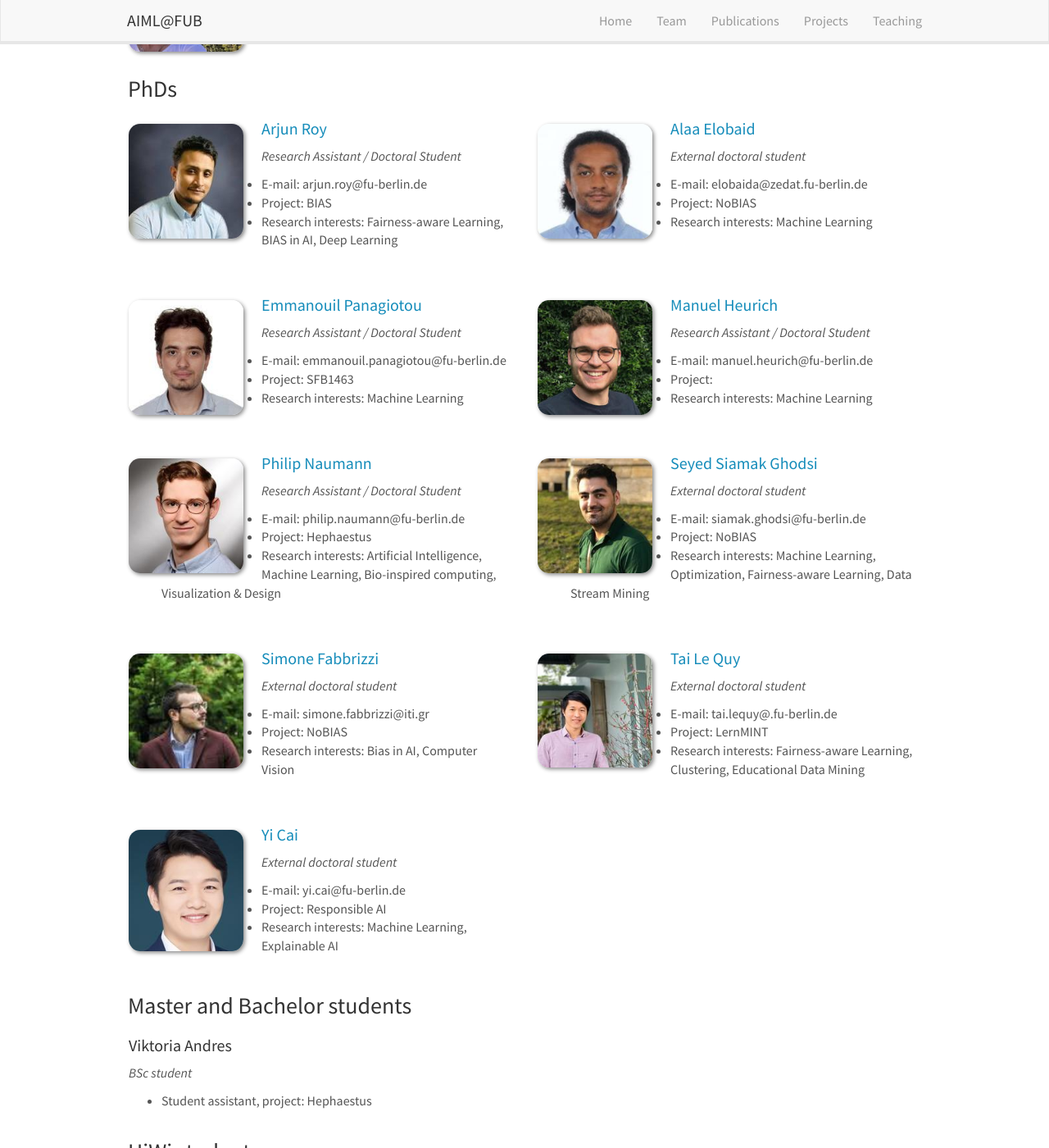
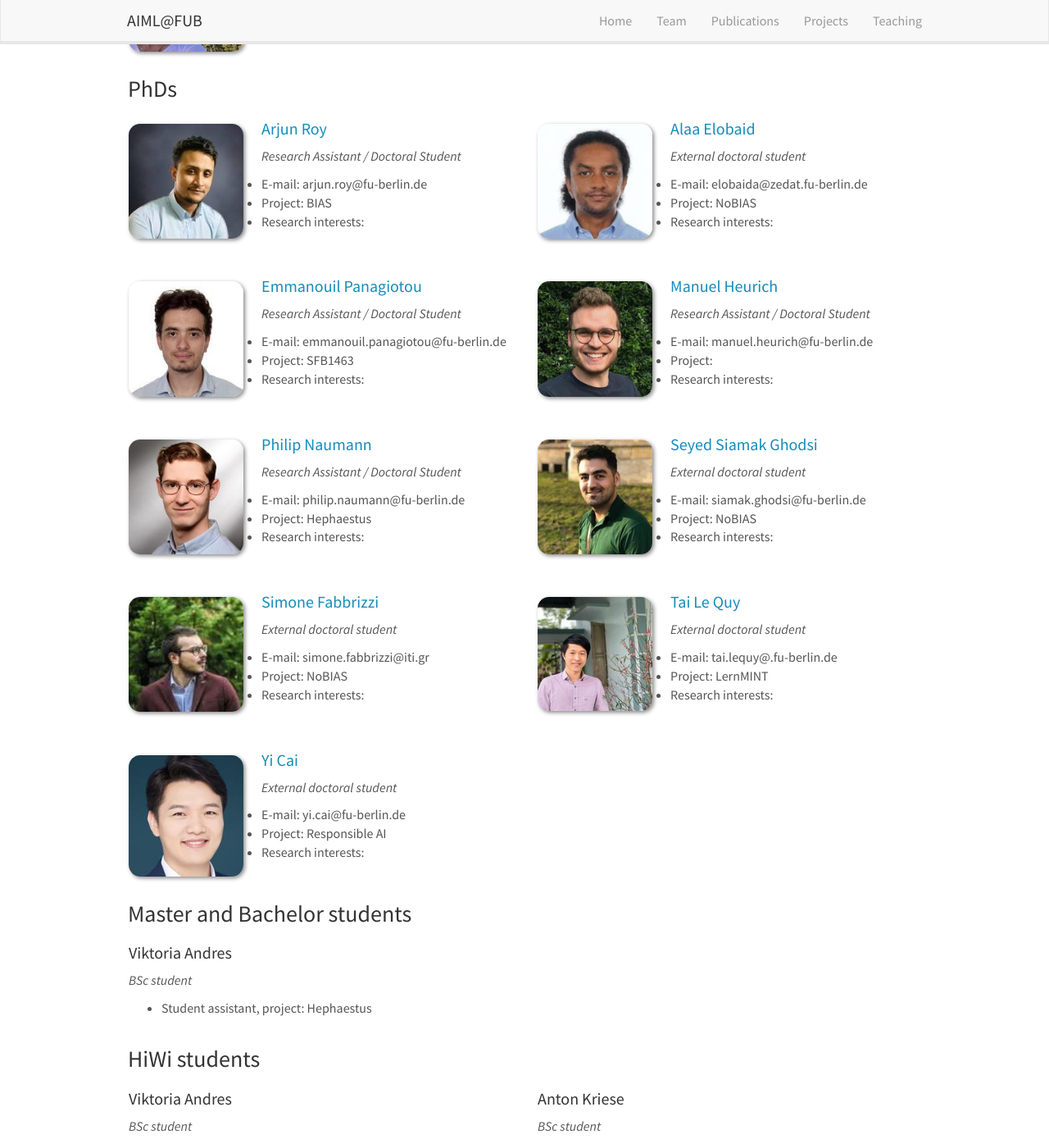
Before and after one commit to AIML-research/AIML-research.github.io, a Jekyll site: the page built from _pages/team.md, in a window 1280 px wide and 1400 px high, scrolled down 465 px. Shown: the whole window at 82% size. Built offline with Jekyll 4.4.1, drawn with Linux system fonts in a browser that asks for light colours; nearby versions of some CDN libraries.

Commit message:
Update phds.yml

```diff
--- a/_data/phds.yml
+++ b/_data/phds.yml
@@ -5,7 +5,6 @@
   number_educ: 0
   project: BIAS
   website:
-  interest: Fairness-aware Learning, BIAS in AI, Deep Learning
 
 - name: Alaa Elobaid
   photo: Alaa.jpg
@@ -14,7 +13,6 @@
   number_educ: 0
   project: NoBIAS
   website:
-  interest: Machine Learning
 
 - name: Emmanouil Panagiotou
   photo: Emmanouil.jpg
@@ -23,7 +21,6 @@
   number_educ: 0
   project: SFB1463
   website:
-  interest: Machine Learning
 
 - name: Manuel Heurich
   photo: Manuel.jpg
@@ -31,7 +28,6 @@
   email: manuel.heurich@fu-berlin.de
   number_educ: 0
   website:
-  interest: Machine Learning
 
 - name: Philip Naumann
   photo: Philip.jpg
@@ -40,7 +36,6 @@
   number_educ: 0
   project: Hephaestus
   website: "https://www.philipnaumann.com/"
-  interest: Artificial Intelligence, Machine Learning, Bio-inspired computing, Visualization & Design
 
 - name: Seyed Siamak Ghodsi
   photo: Siamak.jpg
@@ -49,7 +44,6 @@
   number_educ: 0
   project: NoBIAS
   website:
-  interest: Machine Learning, Optimization, Fairness-aware Learning, Data Stream Mining
 
 - name: Simone Fabbrizzi
   photo: Simone.jpg
@@ -58,7 +52,6 @@
   number_educ: 0
   project: NoBIAS
   website:
-  interest: Bias in AI, Computer Vision
 
 - name: Tai Le Quy
   photo: Tai.jpg
@@ -67,7 +60,6 @@
   number_educ: 0
   project: LernMINT
   website: "https://tailequy.github.io/"
-  interest: Fairness-aware Learning, Clustering, Educational Data Mining
 
 - name: Yi Cai
   photo: Yi.jpg
@@ -76,4 +68,3 @@
   number_educ: 0
   project: Responsible AI
   website:
-  interest: Machine Learning, Explainable AI
```
